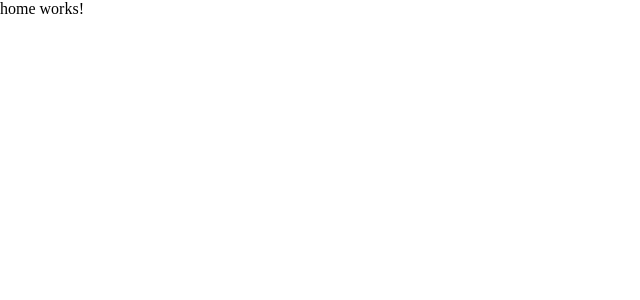
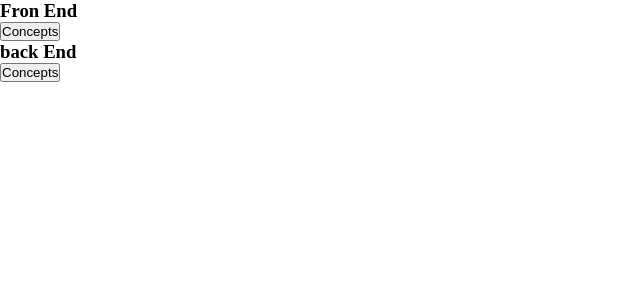
Before and after one commit to Simonbiker/concepts, an Angular app: page /home in a window 1280 px wide. Shown: the top 300 px of the page, without its empty margins (0-640 px from the left). Built offline with nearby package versions, Linux system fonts and the light colour scheme.

Commit message:
show button for front end concepts

```diff
--- a/src/app/home/home.component.css
+++ b/src/app/home/home.component.css
@@ -0,0 +1,3 @@
+.container {
+  display: grid;
+}
--- a/src/app/home/home.component.html
+++ b/src/app/home/home.component.html
@@ -1 +1,17 @@
-<p>home works!</p>
+<div class="container">
+  <div class="front-end">
+    <h3>Fron End</h3>
+    <button (click)="frontBtn()">Concepts</button>
+  </div>
+  <ng-container *ngIf="frontEnd">
+    <div class="section">
+      <h3>Vanilla JavaScript Projects</h3>
+      <p>A list of of projects taken from freeCodeCamp</p>
+    </div>
+  </ng-container>
+
+  <div class="back-end">
+    <h3>back End</h3>
+    <button>Concepts</button>
+  </div>
+</div>
--- a/src/app/home/home.component.ts
+++ b/src/app/home/home.component.ts
@@ -6,10 +6,14 @@ import { Component, OnInit } from '@angular/core';
   styleUrls: ['./home.component.css']
 })
 export class HomeComponent implements OnInit {
+  public frontEnd:boolean = false;
 
   constructor() { }
 
   ngOnInit(): void {
   }
 
+  frontBtn() {
+    this.frontEnd = !this.frontEnd;
+  }
 }
```
